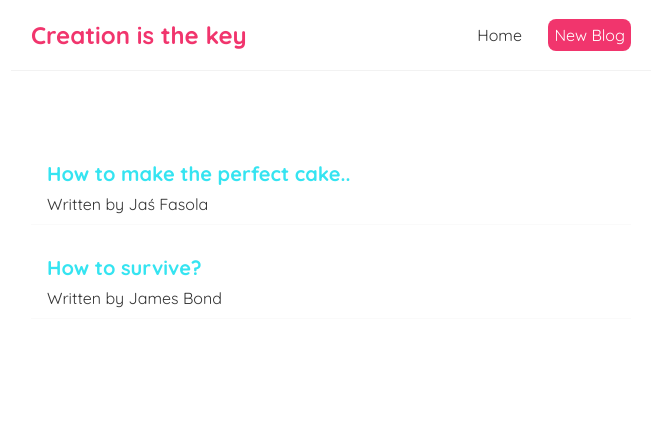
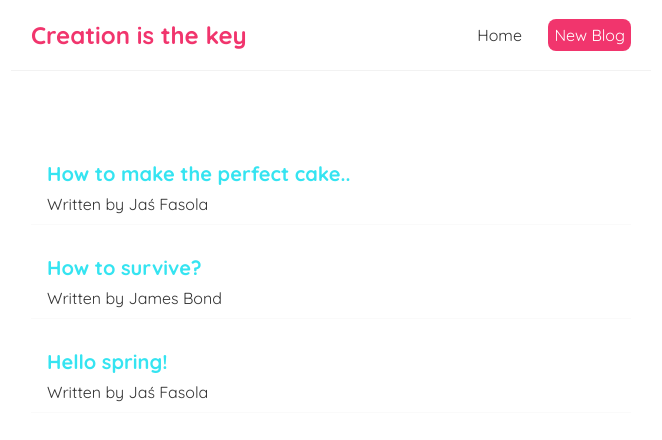
Before and after one commit to PaulaChrustowska/full_modern_react, a React (Create React App) app: page / in a window 1280 px wide. Shown: the top 440 px of the page, without its empty margins (309-971 px from the left). Built offline with nearby package versions, Linux system fonts and the light colour scheme; data requests are answered from the project's data file.

Commit message:
making a POST Request

```diff
--- a/data/db.json
+++ b/data/db.json
@@ -11,6 +11,12 @@
       "body": "Fight!",
       "author": "James Bond",
       "id": 7
+    },
+    {
+      "title": "Hello spring!",
+      "body": "hello spring!",
+      "author": "Jaś Fasola",
+      "id": 8
     }
   ]
 }
--- a/src/Create.jsx
+++ b/src/Create.jsx
@@ -4,12 +4,20 @@
   const [title, setTitle] = useState('');
   const [body, setBody] = useState('');
   const [author, setAuthor] = useState('Jaś Fasola');
+  const [isLoading, setIsLoading] = useState(false);
 
   const handleSubmit = (e) => {
     e.preventDefault();
     const blog = { title, body, author };
 
-    console.log(blog);
+    fetch('http://localhost:8000/blogs', {
+      method: 'POST',
+      headers: { 'Content-Type': 'application/json' },
+      body: JSON.stringify(blog),
+    }).then(() => {
+      console.log('new blog added');
+      setIsLoading(false);
+    });
   };
 
   return (
@@ -37,10 +45,8 @@
           <option value="Jaś Fasola">Jaś Fasola</option>
           <option value="James Bond">James Bond</option>
         </select>
-        <button>Add Blog</button>
-        <p>{title}</p>
-        <p>{ body }</p>
-        <p>{ author }</p>
+        { !isLoading && <button>Add Blog</button> }
+        { isLoading && <button disabled>Adding blog...</button> }
       </form>
     </div>
   );
```
Lines whose indentation alone changed are shown as unchanged.
